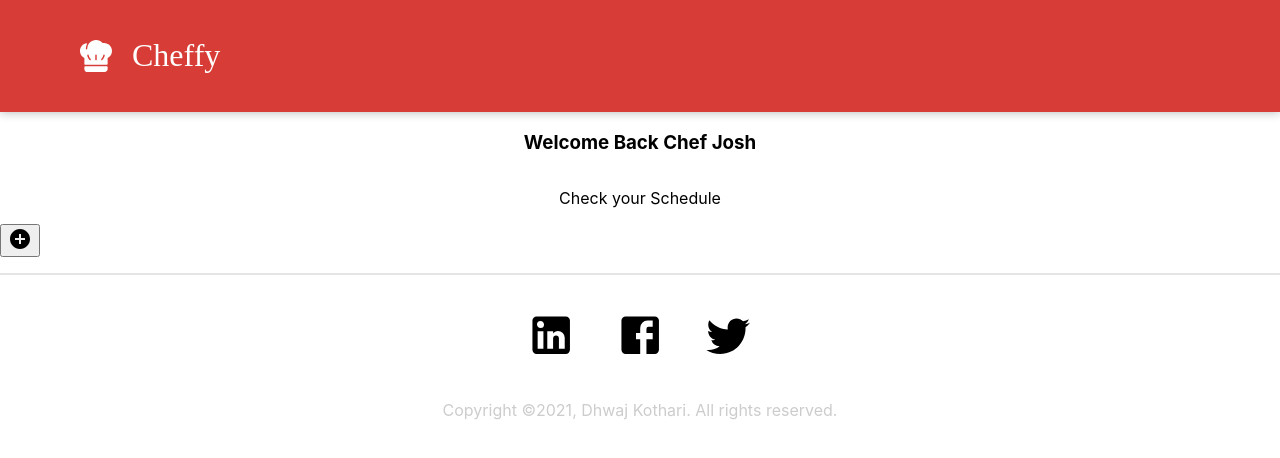
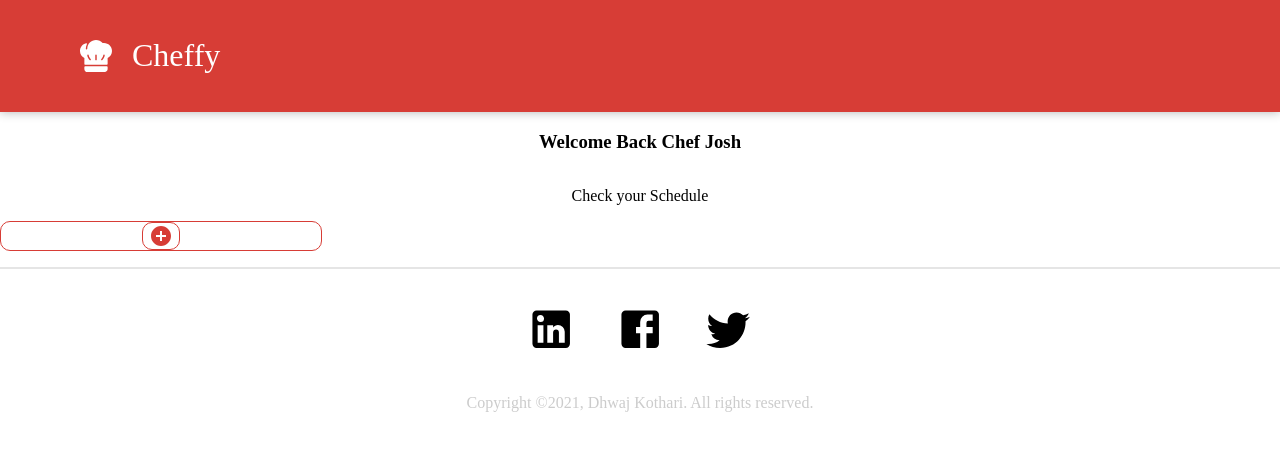
Before and after one commit to DhwajKothari/Cheffy, a React (Create React App) app in the folder cheffy/: page / in a window 1280 px wide. Shown: the top 458 px of the page. Built offline with nearby package versions, Linux system fonts and the light colour scheme.

Commit message:
styled schedule

```diff
--- a/cheffy/package.json
+++ b/cheffy/package.json
@@ -7,6 +7,7 @@
     "@material-ui/core": "^4.11.4",
     "@material-ui/icons": "^4.11.2",
     "@material-ui/pickers": "^3.3.10",
+    "@material-ui/styles": "^4.11.4",
     "@testing-library/jest-dom": "^5.11.4",
     "@testing-library/react": "^11.1.0",
     "@testing-library/user-event": "^12.1.10",
--- a/cheffy/public/index.html
+++ b/cheffy/public/index.html
@@ -12,7 +12,7 @@
       manifest.json provides metadata used when your web app is installed on a
       user's mobile device or desktop. See https://developers.google.com/web/fundamentals/web-app-manifest/
     -->
-    <!-- <link rel="manifest" href="%PUBLIC_URL%/manifest.json" /> -->
+    <link rel="manifest" href="%PUBLIC_URL%/manifest.json" />
     <!--
       Notice the use of %PUBLIC_URL% in the tags above.
       It will be replaced with the URL of the `public` folder during the build.
--- a/cheffy/src/App.js
+++ b/cheffy/src/App.js
@@ -4,6 +4,7 @@ import Footer from "./components/Footer/Footer";
 import Calender from "./components/Calender/Calender";
 import Intro from "./components/Intro/Intro";
 import Schedule from "./components/Schedule/Schedule";
+import compareAsc from "date-fns/compareAsc";
 
 const App = (props) => {
   const [AddOn, toggleOn] = React.useState(false)
@@ -18,9 +19,12 @@ const App = (props) => {
           startTime: date,
           endTime: endTime,
         },
-      ];
+      ].sort(scheduleSorting);
     });
   };
+  function scheduleSorting(a, b){
+    return compareAsc(a.startDate, b.startDate);
+  }
   function addTask() {
     toggleOn(prev => !prev);
   }
--- a/cheffy/src/components/Calender/Calender.js
+++ b/cheffy/src/components/Calender/Calender.js
@@ -3,11 +3,31 @@ import DateFnsUtils from "@date-io/date-fns";
 import enLocale from "date-fns/locale/en-US";
 import {
   DatePicker,
-  TimePicker,
+  KeyboardTimePicker,
   MuiPickersUtilsProvider,
 } from "@material-ui/pickers";
 import "./calender.css";
-import Button from "@material-ui/core/Button";
+import { createMuiTheme } from "@material-ui/core";
+import { ThemeProvider } from "@material-ui/styles";
+
+const materialTheme = createMuiTheme({
+  overrides: {
+    MuiPickersToolbar: {
+      toolbar: {
+        backgroundColor: "#d73d36",
+      },
+    },
+    MuiPickersDay: {
+      daySelected: {
+        color: "#fff",
+        backgroundColor: "#d73d36",
+      },
+      current: {
+        color: "#000",
+      },
+    },
+  },
+});
 
 const Calender = (props) => {
   const [work, setWork] = React.useState("");
@@ -37,16 +57,24 @@ const Calender = (props) => {
     <MuiPickersUtilsProvider utils={DateFnsUtils} locale={enLocale}>
       <div className="container">
         <form>
+          <ThemeProvider theme={materialTheme}>
             <div className="work">
+              <div className="titleText">
+                <h2>Task</h2>
+              </div>
               <input
                 type="text"
                 name="Work"
+                className="titleInput"
                 onChange={handleChange}
                 placeholder="Work"
                 value={work}
               />
             </div>
             <div className="calender">
+              <div className="dateSlotText">
+                <h3>Select Date</h3>
+              </div>
               <DatePicker
                 orientation="landscape"
                 variant="static"
@@ -56,21 +84,33 @@ const Calender = (props) => {
                 onChange={handleDateChange}
               />
             </div>
-          <h2>Select Time Slots</h2>
+            <div className="timeSlotText">
+              <h3>Select Time Slots</h3>
+            </div>
             <div className="time">
               <div className="startTime">
                 <p>Start Time</p>
-              <TimePicker value={selectedDate} onChange={handleDateChange} />
+                <KeyboardTimePicker
+                  variant="inline"
+                  value={selectedDate}
+                  onChange={handleDateChange}
+                />
               </div>
               <div className="endTime">
                 <p>End Time</p>
-              <TimePicker
+                <KeyboardTimePicker
+                  variant="inline"
                   value={selectedEndTime}
                   onChange={handleEndTimeChange}
                 />
               </div>
             </div>
-          <Button className="AddTaskbtn" onClick={setSchedule}>Add to Schedule</Button>
+            <div className="btnContainer">
+              <button className="AddTaskbtn" onClick={setSchedule}>
+                Add to Schedule
+              </button>
+            </div>
+          </ThemeProvider>
         </form>
       </div>
     </MuiPickersUtilsProvider>
--- a/cheffy/src/components/Calender/calender.css
+++ b/cheffy/src/components/Calender/calender.css
@@ -3,24 +3,50 @@
     justify-content: center;
     align-items: center;
 }
-.calender {
+.titleInput {
+  margin-left: 15px;
+  height: 30px;
+  width: 25rem;
+  border: 1px solid #d73d36;
+  border-radius: 0.5rem;
+  padding-left: 10px;
+}
+.timeSlotText{
+  margin: 0;
+}
+.timeSlotText h3{
+  /* margin-top:0; */
+  margin-bottom:0;
 }
 .time {
     display: flex;
     justify-content: center;
     align-items: center;
     flex-direction: row;
+    padding-top: 0;
+    margin-top: 0;
+}
+.startTime{
+  padding: 15px;
+}
+.endTime{
+  padding: 15px;
+}
+.btnContainer{
+    display: flex;
+    justify-content: center;
+    align-items: center;
+
 }
 .AddTaskbtn{
     background-color: #d73d36;
     color: #fff;
-    border-radius: 50%;
+    border: 1px solid #d73d36;
+    border-radius: 0.5rem;
     height: 2rem;
+    width: 200px;
+    font-size: 1.2rem;
+    justify-content: center;
+    align-items: center;
+    margin: 20px;
 }
-
-.MuiPickersDay-daySelected {
-  background-color: #d73d36;
-}
-.MuiPickersToolbar-toolbar {
-  background-color: #d73d36;
-}
--- a/cheffy/src/components/Schedule/Schedule.js
+++ b/cheffy/src/components/Schedule/Schedule.js
@@ -4,15 +4,28 @@ import AddCircleIcon from "@material-ui/icons/AddCircle";
 import "./schedule.css";
 
 const Schedule = (props) => {
+    // const [prevDate, setPrevdate] = React.useState({});
+
+    // function cmp(task){
+    //     if (prevDate === task.startDate) {
+    //       return true;
+    //     } else {
+    //       setPrevdate(task.startDate);
+    //       return false;
+    //     }
+    // }
     return (
       <div className="scheduleContainer">
         {props.schedule.map((task, index) => {
+            /* let sameDate = cmp(task) */
           return <ScheduleTask task={task} id={index} key={index} />;
         })}
         {/* {console.log(props.schedule)} */}
+        <div className="btnContainer">
           <button className="btn" onClick={props.addTask}>
-        <AddCircleIcon />
+            <AddCircleIcon className="addbtn" />
           </button>
+        </div>
       </div>
     );
 };
--- a/cheffy/src/components/Schedule/ScheduleTask.js
+++ b/cheffy/src/components/Schedule/ScheduleTask.js
@@ -1,25 +1,28 @@
-import React from 'react'
+import React from "react";
 import { format } from "date-fns";
-import "./scheduleTask.css"
+import "./scheduleTask.css";
 
 const ScheduleTask = (props) => {
-
+  let sameDay = props.sameDate;
   let date = format(props.task.startDate, "dd-MM-yyyy");
   let startTime = format(props.task.startTime, "hh:mm aaa");
   let endTime = format(props.task.endTime, "hh:mm aaa");
+  console.log(sameDay);
 
   return (
     <div className="task">
+      {sameDay ? null : (
         <div className="taskDate">
           <h4>{date}</h4>
         </div>
-        <p>{props.task.title}</p>
+      )}
+      <p className="taskTitle">{props.task.title}</p>
       <div className="taskTime">
         <p>{"Start Time: " + startTime}</p>
         <p>{"End Time: " + endTime}</p>
       </div>
     </div>
   );
-}
+};
 
-export default ScheduleTask
+export default ScheduleTask;
--- a/cheffy/src/components/Schedule/schedule.css
+++ b/cheffy/src/components/Schedule/schedule.css
@@ -1,3 +1,24 @@
+.scheduleContainer {
+    display: flex;
+    justify-content: center;
+    align-items: center;
+    flex-direction: column;
+    border: 1px solid #d73d36;
+    border-radius: 10px;
+    width: 20rem;
+}
+/* .btnContainer{
+    align-self: center;
+} */
 .btn{
-
+    border: 1px solid #d73d36;
+    border-radius: 10px;
+    background-color: #fff;
+    display: flex;
+    justify-content: center;
+    align-items: center;
+    width: 100%;
 }
+.addbtn{
+    color: #d73d36;
+}
--- a/cheffy/src/components/Schedule/scheduleTask.css
+++ b/cheffy/src/components/Schedule/scheduleTask.css
@@ -2,5 +2,8 @@
     flex-direction: row;
 }
 .taskDate h4{
-    font-family: ;
+    font-family: "McLaren", cursive;
 }
+.taskTitle {
+    font-size: 20px;
+}
--- a/cheffy/src/index.css
+++ b/cheffy/src/index.css
@@ -1,14 +1,3 @@
 body {
   margin: 0;
-  font-family: -apple-system, BlinkMacSystemFont, 'Segoe UI', 'Roboto', 'Oxygen',
-    'Ubuntu', 'Cantarell', 'Fira Sans', 'Droid Sans', 'Helvetica Neue',
-    sans-serif;
-  -webkit-font-smoothing: antialiased;
-  -moz-osx-font-smoothing: grayscale;
 }
-.MuiPickersDay-daySelected {
-  background-color: #d73d36;
-}
-.MuiPickersToolbar-toolbar {
-  background-color: #d73d36;
-}
```
Also changed, not shown: cheffy/public/manifest.json (added). Lines whose indentation alone changed are shown as unchanged.
